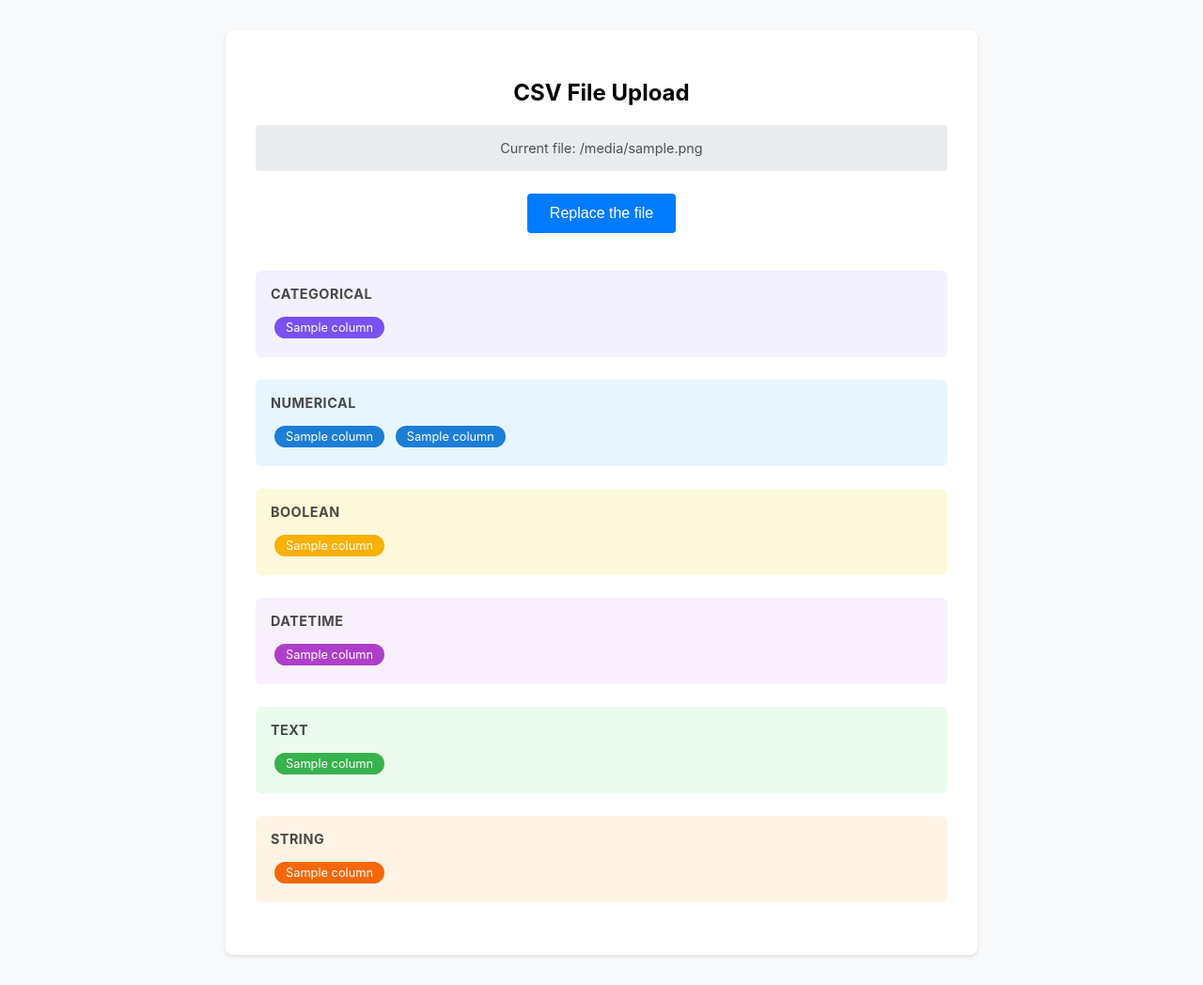
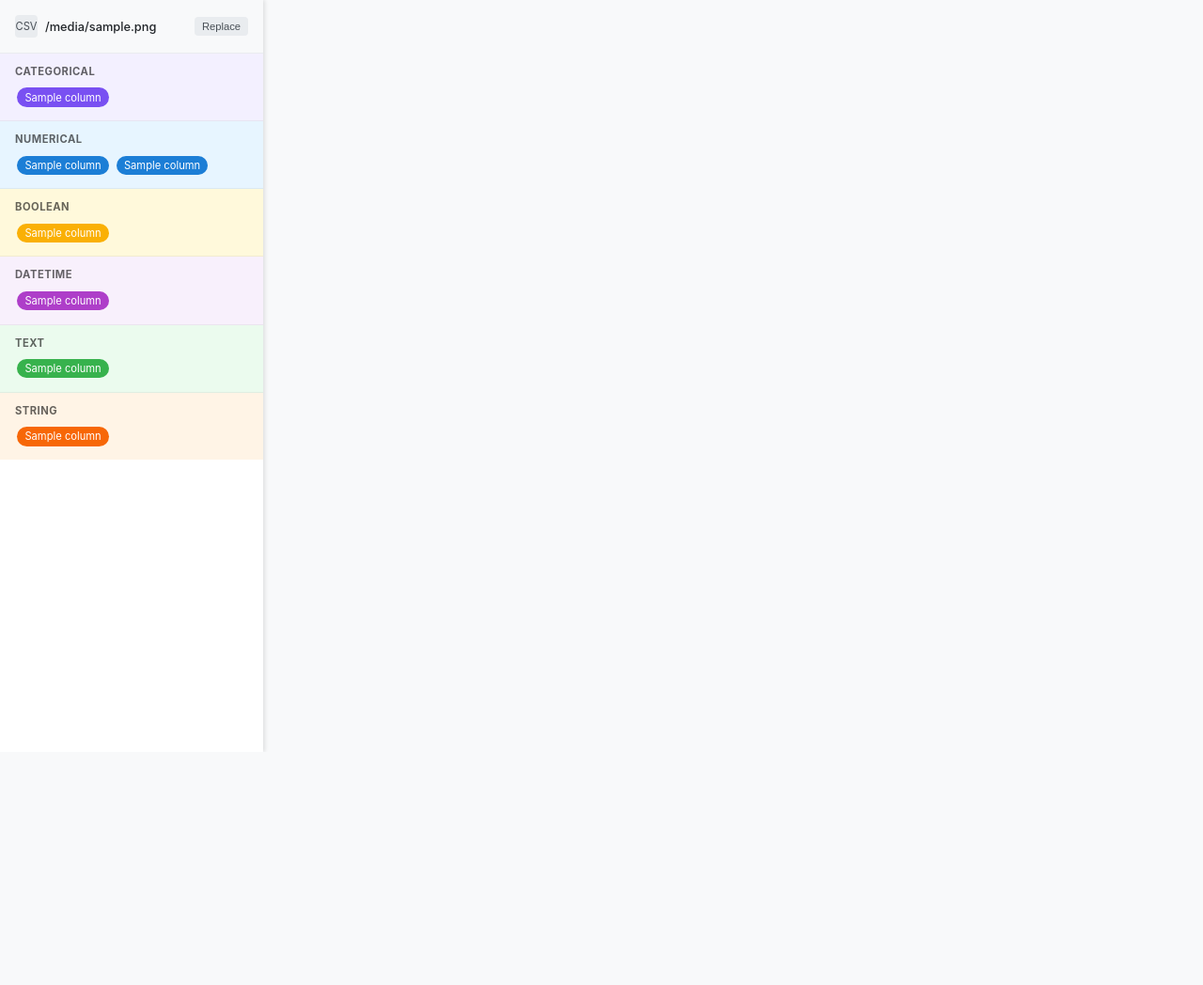
Before and after one commit to vkryukov/obscuritype, a Django app: template uploader/templates/uploader/upload.html in a window 1280 px wide. Shown: the whole page at 94% size. After the commit the page ends 799 px from the top, so only its background shows below. Run offline with Django 5.2, Linux system fonts and the light colour scheme; the template is opened without the code that fills it: most values are stand-ins (such as "Sample title", 1, 10 or a date in 2020).

Commit message:
Display labels in the sidebar

```diff
--- a/uploader/templates/uploader/upload.html
+++ b/uploader/templates/uploader/upload.html
@@ -6,81 +6,114 @@
     <style>
         body {
             font-family: -apple-system, BlinkMacSystemFont, "Segoe UI", Roboto, "Helvetica Neue", Arial, sans-serif;
-            max-width: 800px;
-            margin: 0 auto;
+            margin: 0;
+            padding: 0;
+            background-color: #f8f9fa;
+            min-height: 100vh;
+            display: flex;
+        }
+
+        .sidebar {
+            width: 280px;
+            background-color: white;
+            box-shadow: 2px 0 4px rgba(0, 0, 0, 0.1);
+            overflow-y: auto;
+            height: 100vh;
+            position: fixed;
+        }
+
+        .main-content {
+            margin-left: 280px;
             padding: 2rem;
+            flex: 1;
+        }
+
+        .file-header {
+            padding: 1rem;
+            border-bottom: 1px solid #e9ecef;
+            display: flex;
+            align-items: center;
+            gap: 0.5rem;
             background-color: #f8f9fa;
         }
 
-        .upload-container {
-            background-color: white;
-            padding: 2rem;
-            border-radius: 8px;
-            box-shadow: 0 2px 4px rgba(0, 0, 0, 0.1);
-            text-align: center;
+        .file-icon {
+            width: 24px;
+            height: 24px;
+            display: flex;
+            align-items: center;
+            justify-content: center;
+            background-color: #e9ecef;
+            border-radius: 4px;
+            font-size: 0.7rem;
+            color: #495057;
         }
 
-        .upload-button {
-            background-color: #007bff;
-            color: white;
-            padding: 0.75rem 1.5rem;
+        .file-name {
+            font-size: 0.8rem;
+            font-weight: 500;
+            color: #212529;
+            flex: 1;
+            white-space: nowrap;
+            overflow: hidden;
+            text-overflow: ellipsis;
+        }
+
+        .replace-button {
+            font-size: 0.7rem;
+            padding: 0.25rem 0.5rem;
+            background-color: #e9ecef;
             border: none;
             border-radius: 4px;
+            color: #495057;
             cursor: pointer;
-            font-size: 1rem;
-            transition: background-color 0.2s;
-            margin: 0.5rem;
+            transition: all 0.2s;
         }
 
-        .upload-button:hover {
-            background-color: #0056b3;
+        .replace-button:hover {
+            background-color: #dee2e6;
+        }
+
+        .upload-form {
+            display: none;
         }
 
         .error-message {
             color: #dc3545;
-            margin-top: 1rem;
-            padding: 1rem;
+            margin: 1rem;
+            padding: 0.5rem;
             background-color: #f8d7da;
             border-radius: 4px;
-            display: none;
-        }
-
-        .current-file {
-            margin: 1rem 0;
-            padding: 1rem;
-            background-color: #e9ecef;
-            border-radius: 4px;
-            font-size: 0.9rem;
-            color: #495057;
+            font-size: 0.7rem;
         }
 
         .columns-container {
-            margin-top: 2rem;
-            text-align: left;
-            font-size: 0.85rem;
+            font-size: 0.75rem;
         }
 
         .column-group {
-            margin-bottom: 1.5rem;
-            padding: 1rem;
-            border-radius: 6px;
+            padding: 0.75rem 1rem;
+        }
+
+        .column-group:not(:last-child) {
+            border-bottom: 1px solid rgba(0, 0, 0, 0.05);
         }
 
         .column-group h3 {
-            margin: 0 0 0.75rem 0;
-            font-size: 0.9rem;
+            margin: 0 0 0.5rem 0;
+            font-size: 0.7rem;
             text-transform: uppercase;
             letter-spacing: 0.5px;
-            color: rgba(0, 0, 0, 0.7);
+            color: rgba(0, 0, 0, 0.6);
         }
 
         .column-label {
             display: inline-block;
-            padding: 0.25rem 0.75rem;
-            margin: 0.25rem;
+            padding: 0.2rem 0.5rem;
+            margin: 0.15rem;
             border-radius: 12px;
             color: white;
-            font-size: 0.8rem;
+            font-size: 0.7rem;
         }
 
         /* Color schemes for different types */
@@ -135,27 +168,35 @@
 </head>
 
 <body>
-    <div class="upload-container">
-        <h2>CSV File Upload</h2>
+    <div class="sidebar">
         {% if filename %}
-        <div class="current-file">
-            Current file: {{ filename }}
+        <div class="file-header">
+            <div class="file-icon">CSV</div>
+            <div class="file-name">{{ filename }}</div>
+            <button type="button" class="replace-button" onclick="document.getElementById('csv_file').click()">
+                Replace
+            </button>
         </div>
         {% endif %}
-        <form method="post" enctype="multipart/form-data">
+
+        <form method="post" enctype="multipart/form-data" class="upload-form">
             {% csrf_token %}
             <input type="file" name="csv_file" id="csv_file" accept=".csv" style="display: none;">
-            <button type="button" class="upload-button" onclick="document.getElementById('csv_file').click()">
-                {% if filename %}Replace the file{% else %}Choose CSV File{% endif %}
-            </button>
-            <button type="submit" class="upload-button" style="display: none;" id="submit-button">
-                Upload File
-            </button>
+            <button type="submit" id="submit-button">Upload</button>
         </form>
 
         {% if error_message %}
-        <div class="error-message" style="display: block;">
+        <div class="error-message">
             {{ error_message }}
+        </div>
+        {% endif %}
+
+        {% if not filename %}
+        <div class="file-header">
+            <button type="button" class="replace-button" style="width: 100%"
+                onclick="document.getElementById('csv_file').click()">
+                Choose CSV File
+            </button>
         </div>
         {% endif %}
 
@@ -221,10 +262,14 @@
         {% endif %}
     </div>
 
+    <div class="main-content">
+        <!-- Main content area for future use -->
+    </div>
+
     <script>
         document.getElementById('csv_file').addEventListener('change', function () {
             if (this.files.length > 0) {
-                document.getElementById('submit-button').style.display = 'inline-block';
+                document.getElementById('submit-button').click();
             }
         });
     </script>
```
